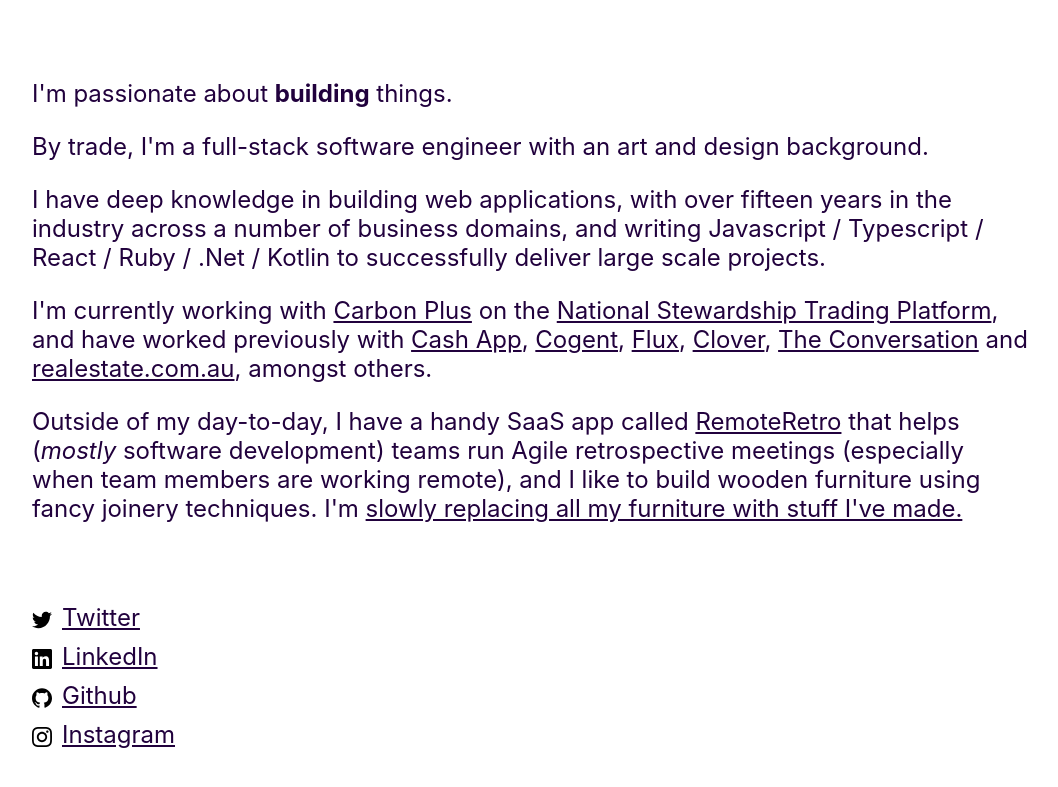
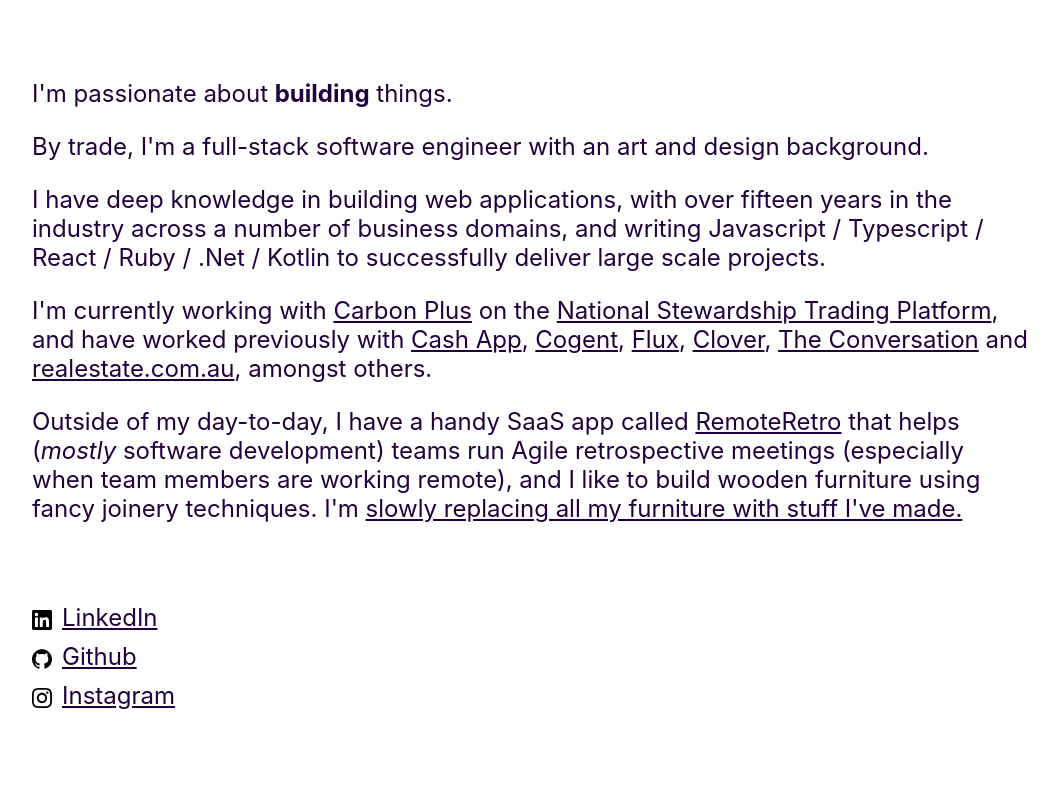
Before and after one commit to markcipolla/markcipolla.com, a Next.js app: page / in a window 1280 px wide. Shown: the part 367-1154 px from the top of the page, without its empty margins (108-1166 px from the left). Built offline with nearby package versions, Linux system fonts and the light colour scheme.

Commit message:
Remove Twitter from footer

```diff
--- a/components/Footer/index.js
+++ b/components/Footer/index.js
@@ -23,12 +23,6 @@
   return (
     <FooterList>
       <FooterLink>
-        <a href="https://twitter.com/markcipolla/">
-          <Logo alt="Twitter Logo" src='/twitter.svg' />
-          Twitter
-        </a>
-      </FooterLink>
-      <FooterLink>
         <a href="https://www.linkedin.com/in/mark-cipolla/">
           <Logo alt="LinkedIn Logo" src='/linkedin.svg' />
           LinkedIn
```
